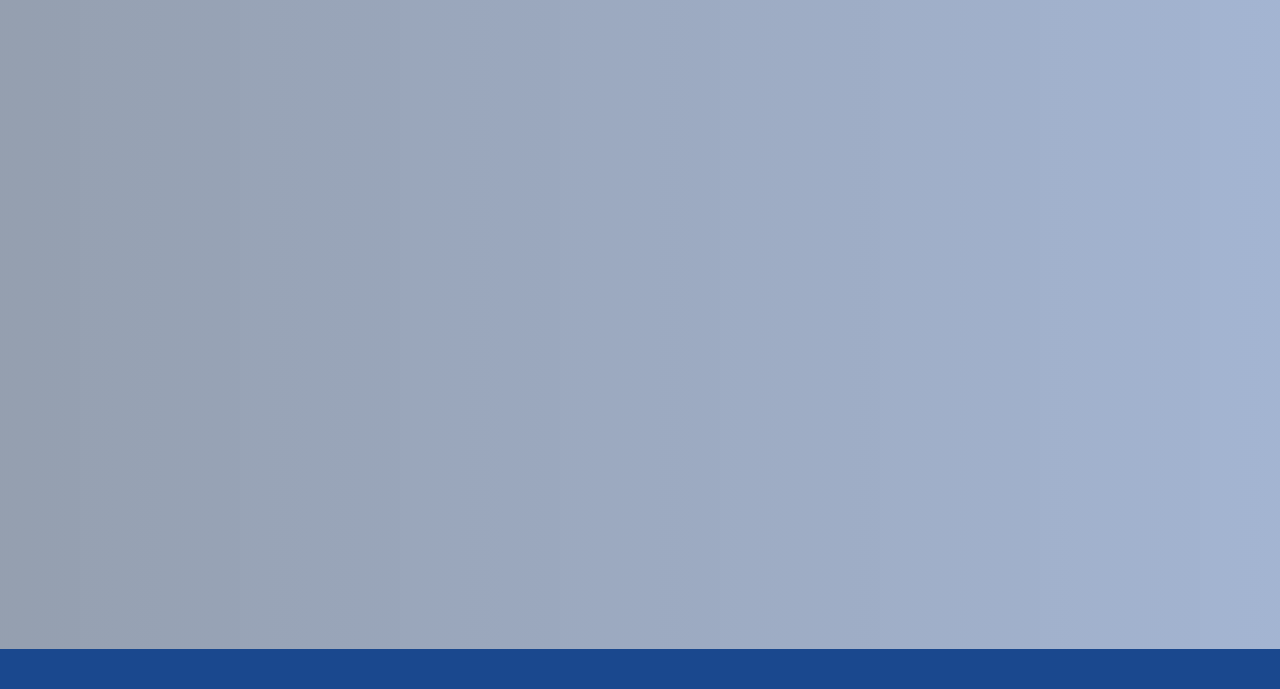
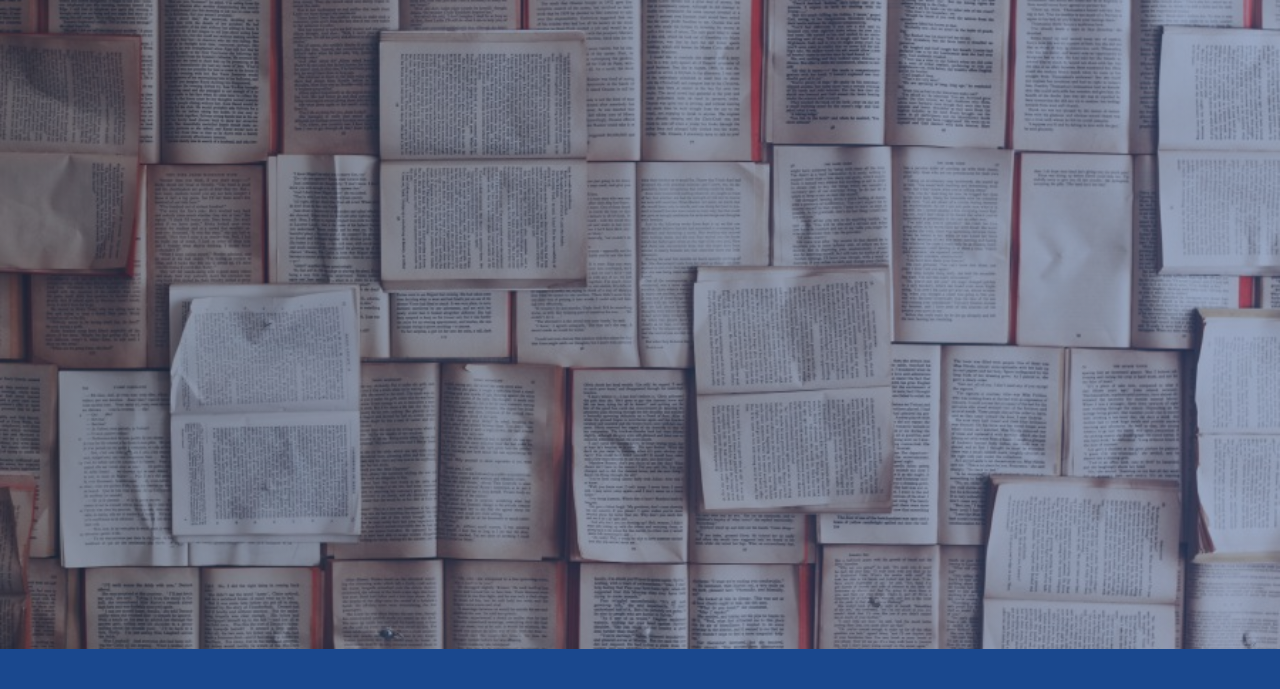
Before and after one commit to andresdevr/bibliolens, an Electron app: page views/index.html in a window 1280 px wide. Shown: the part 111-800 px from the top of the page. Drawn offline with nearby package versions, Linux system fonts and the light colour scheme; a web font is replaced by a local one.

Commit message:
Eliminación de Parallas CSS

```diff
--- a/views/Styles/index.css
+++ b/views/Styles/index.css
@@ -31,42 +31,22 @@ body{
 header {
 	box-sizing: border-box;
 	position: relative;
-	transform-style: inherit;
 	width: 100%;
 	min-height: 750px;
 	display: flex;
 	flex-flow: column;
 	justify-content: center;
 	align-items: center;
+	background-image: url(../Resources/Images/FONDE1.jpg);
+	background-size: cover;
+	animation: pose 28s infinite linear;
+	-webkit-animation: pose 60s infinite linear;
 	transition: all 0.1s ease-in-out;
 	-webkit-transition: all 0.1s ease-in-out;
 	-moz-transition: all 0.1s ease-in-out;
 	-ms-transition: all 0.1s ease-in-out;
 	-o-transition: all 0.1s ease-in-out;
 }
-
-header, header:before{
-	background: 50% 50% / cover;
-}
-
-/* APLICAR JS */
-
-header::before{
-	position: relative;
-	background-image: url(../Resources/Images/FONDE1.jpg);
-	background-size: cover;
-	transform-origin: center center 0;
-	transform: translateZ(-1px) scale(2);
-	-webkit-transform: translateZ(-1px) scale(2);
-	-moz-transform: translateZ(-1px) scale(2);
-	-ms-transform: translateZ(-1px) scale(2);
-	-o-transform: translateZ(-1px) scale(2);
-	animation: pose 28s infinite linear;
-	-webkit-animation: pose 60s infinite linear;
-	z-index:-1;
-	min-height: 750px;
-}
-
 
 .container {
 	margin-top: 10px;
```
